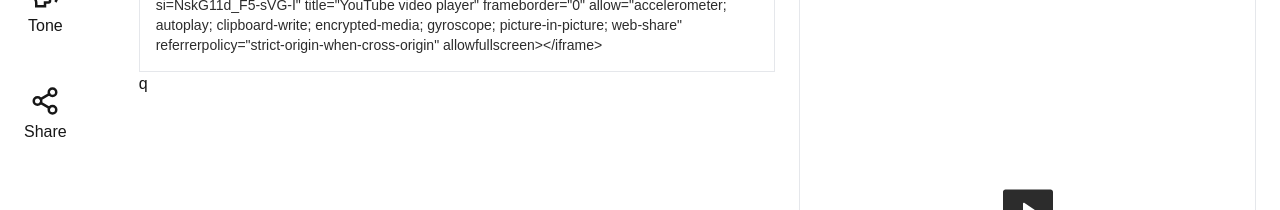
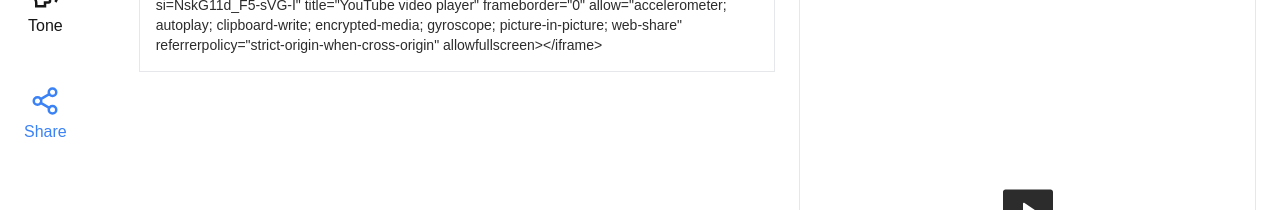
Before and after one commit to SumitNalavade/Squawk, a Next.js app: page /create/new/share in a window 1280 px wide. Shown: the part 234-444 px from the top of the page. Built offline with nearby package versions, Linux system fonts and the light colour scheme.

Commit message:
Link create sidebar

```diff
--- a/src/app/create/layout.tsx
+++ b/src/app/create/layout.tsx
@@ -27,9 +27,9 @@ export default function RootLayout({
 
                         {/* Right Item */}
                         <div className="flex space-x-8 items-center text-sm">
-                            <a href="#" className="hover:text-gray-600 font-normal">
+                            <Link href={"/create"} className="hover:text-gray-600 font-normal">
                                 My Projects
-                            </a>
+                            </Link>
 
                             <Link href={"/create/new/sources"} className="bg-[#2c2c2c] text-white px-6 py-2 rounded-md">
                                 New Project
--- a/src/app/create/new/layout.tsx
+++ b/src/app/create/new/layout.tsx
@@ -1,3 +1,7 @@
+'use client'
+
+import Link from "next/link";
+import { usePathname } from 'next/navigation'
 import { FiBook, FiShare2 } from "react-icons/fi";
 import { RiSpeakAiLine } from "react-icons/ri";
 
@@ -8,27 +12,30 @@ export default function RootLayout({
 }: Readonly<{
     children: React.ReactNode;
 }>) {
+    const pathname = usePathname();
+
     return (
         <div className="flex flex-col w-full">
             <main className="flex-grow flex">
                 <div className="h-full space-y-4">
-                    <div className="p-4 flex flex-col gap-y-1 items-center justify-center hover:bg-gray-200 hover:cursor-pointer">
+                    <Link href={"/create/new/sources"} className={`p-4 flex flex-col gap-y-1 items-center justify-center hover:bg-gray-200 hover:cursor-pointer ${pathname === "/create/new/sources" ? "text-blue-500" : ""}`}>
                         <FiBook className="text-3xl" />
 
                         <p>Sources</p>
-                    </div>
+                    </Link>
 
-                    <div className="p-4 flex flex-col gap-y-1 items-center justify-center hover:bg-gray-200 hover:cursor-pointer">
+                    <Link href={"/create/new/tone"} className={`p-4 flex flex-col gap-y-1 items-center justify-center hover:bg-gray-200 hover:cursor-pointer ${pathname === "/create/new/tone" ? "text-blue-500" : ""}`}>
                         <RiSpeakAiLine className="text-3xl" />
 
                         <p>Tone</p>
-                    </div>
+                    </Link>
 
-                    <div className="p-4 flex flex-col gap-y-1 items-center justify-center hover:bg-gray-200 hover:cursor-pointer">
+                    <Link href={"/create/new/share"} className={`p-4 flex flex-col gap-y-1 items-center justify-center hover:bg-gray-200 hover:cursor-pointer ${pathname === "/create/new/share" ? "text-blue-500" : ""}`}>
                         <FiShare2 className="text-3xl" />
 
                         <p>Share</p>
-                    </div>
+                    </Link>
+
                 </div>
 
                 <section className="w-full">
--- a/src/app/create/new/share/page.tsx
+++ b/src/app/create/new/share/page.tsx
@@ -17,7 +17,7 @@ const CustomTone: React.FC = () => {
                     <IoCodeSharp className="text-2xl font-bold" />
 
                     <p>{text}</p>
-                </div>q
+                </div>
             </div>
 
             <div className="w-2/5 flex justify-center items-center border rounded-xl">
```
